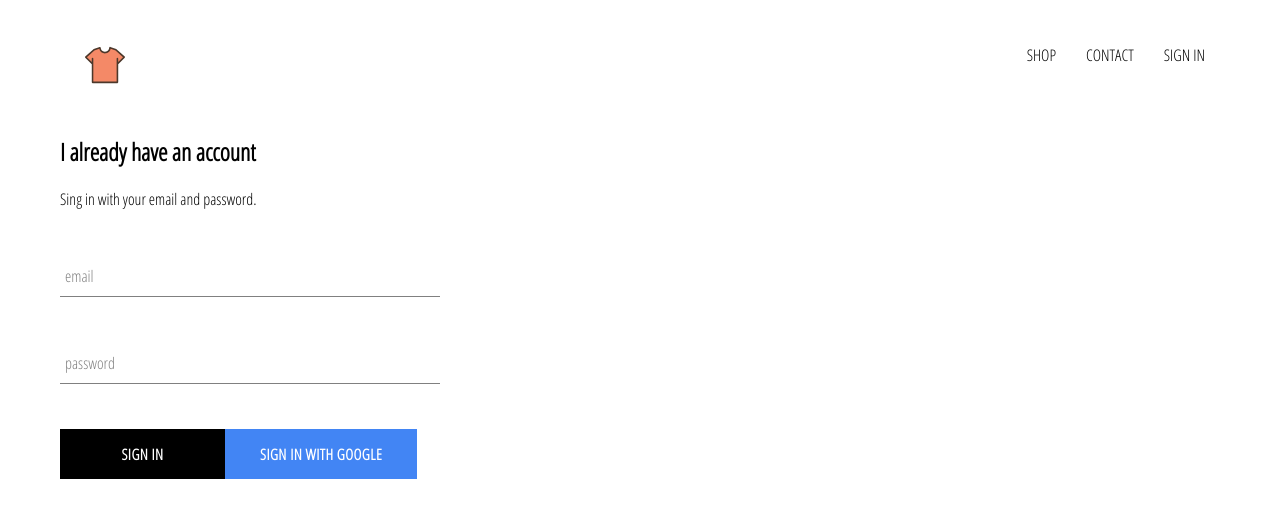
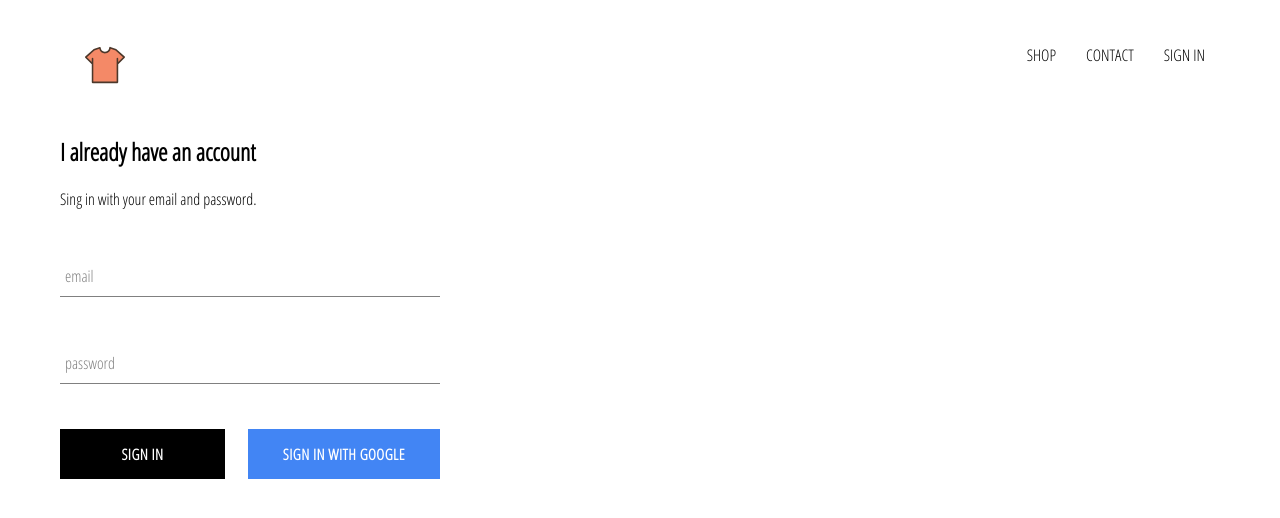
Before and after one commit to Amrit828/slc-clothing, a React (Create React App) app: page /signIn in a window 1280 px wide. Shown: the top 518 px of the page. Built offline with nearby package versions, Linux system fonts and the light colour scheme; no server answers.

Commit message:
add firebase and google auth lib with all functionality of google sign in

```diff
--- a/src/components/sign-in/sign-in.styles.scss
+++ b/src/components/sign-in/sign-in.styles.scss
@@ -7,7 +7,7 @@
     margin: 10px 0;
   }
 
-  .buutons {
+  .buttons {
     display: flex;
     justify-content: space-between;
   }
```
